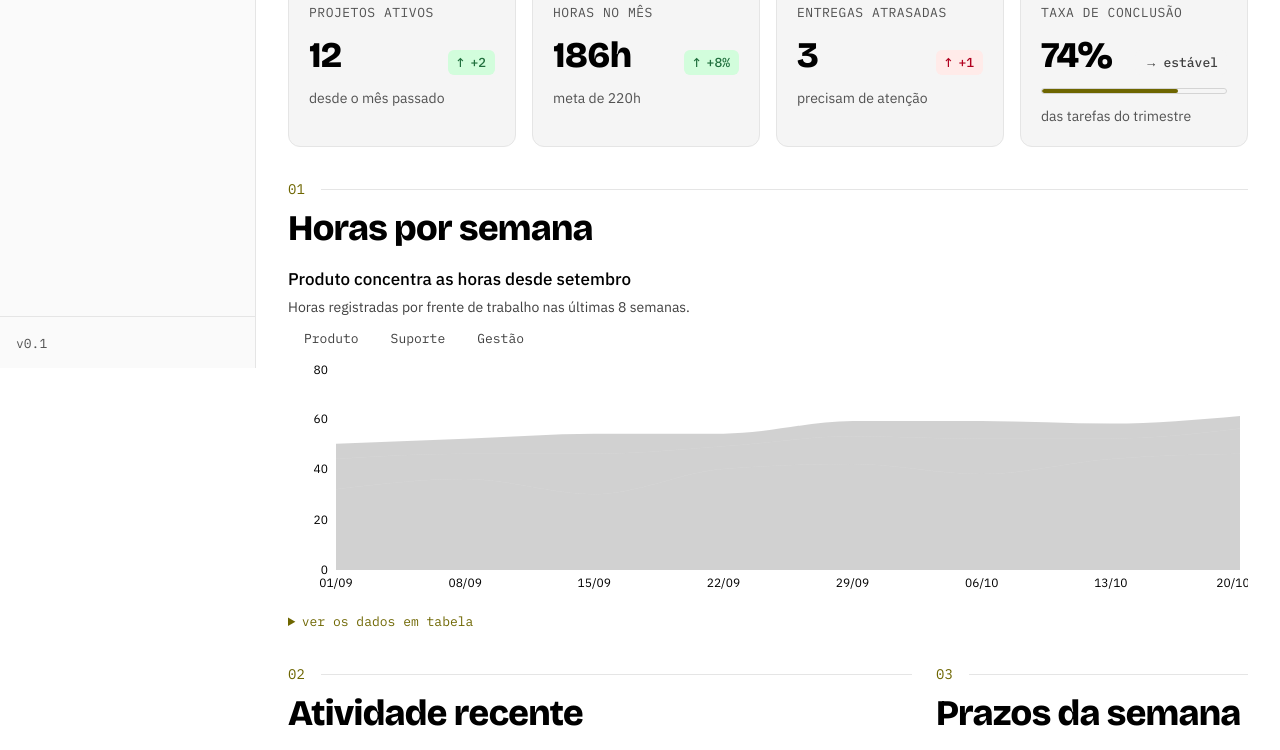
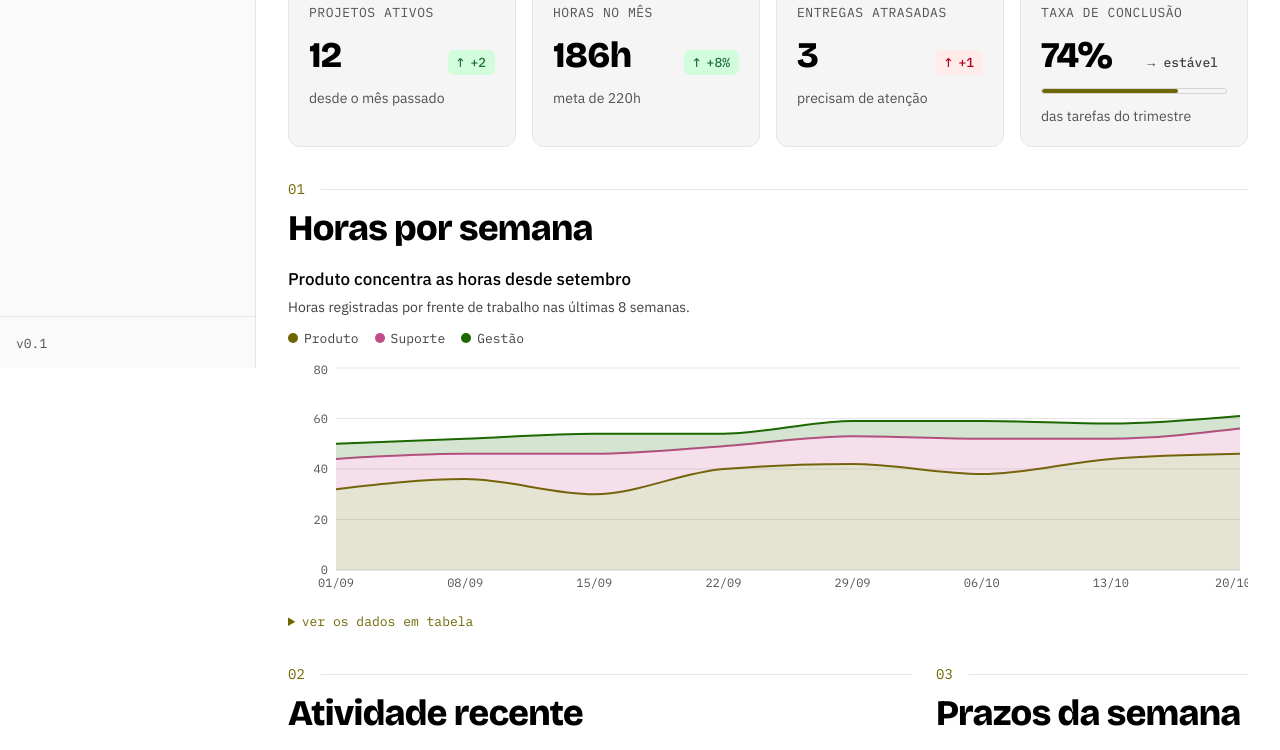
Before and after one commit to wenderu00/mwds, a Next.js app: page /dashboard in a window 1280 px wide. Shown: the part 432-1182 px from the top of the page. Built offline with nearby package versions, Linux system fonts and the light colour scheme.

Commit message:
Chart usa as variáveis --mw-* das paletas, que existem mesmo sem a classe no código
Co-Authored-By: Claude Opus 5.5 <noreply@anthropic.com>
Claude-Session: https://claude.ai/code/session_014h8iASQ5Q6hyWNCBh9sQad

```diff
--- a/registry/marcio/ui/chart.tsx
+++ b/registry/marcio/ui/chart.tsx
@@ -27,11 +27,12 @@ export type ChartProps = {
 
 const number = new Intl.NumberFormat("pt-BR");
 
-// Cores só por variável: os tokens chart-1..8 e seq-1..5 mudam com o tema.
+// Cores só por variável, e nas --mw-* do tokens.css: as --color-* do @theme inline só existem
+// quando o Tailwind acha a classe no código, e aqui o nome é montado em tempo de execução.
 const colorOf = (palette: ChartProps["palette"], index: number) =>
-  palette === "sequencial" ? `var(--color-seq-${5 - (index % 5)})` : `var(--color-chart-${(index % 8) + 1})`;
+  palette === "sequencial" ? `var(--mw-seq-${5 - (index % 5)})` : `var(--mw-chart-${(index % 8) + 1})`;
 
-const axisTick = { fill: "var(--color-ink-muted)", fontSize: 12, fontFamily: "var(--font-mono)" };
+const axisTick = { fill: "var(--mw-ink-muted)", fontSize: 12, fontFamily: "var(--font-plex-mono), ui-monospace, monospace" };
 
 export function Chart({
   kind,
@@ -53,13 +54,13 @@ export function Chart({
 
   const tooltip = (
     <Tooltip
-      cursor={{ fill: "var(--color-surface)", stroke: "var(--color-line-strong)" }}
+      cursor={{ fill: "var(--mw-surface)", stroke: "var(--mw-line-strong)" }}
       content={(props: TooltipContentProps<ValueType, NameType>) => <ChartTooltip {...props} format={format} series={series} />}
       isAnimationActive={false}
     />
   );
-  const grid = <CartesianGrid vertical={false} stroke="var(--color-line)" />;
-  const xAxis = <XAxis dataKey={categoryKey} tick={axisTick} tickLine={false} axisLine={{ stroke: "var(--color-line-strong)" }} />;
+  const grid = <CartesianGrid vertical={false} stroke="var(--mw-line)" />;
+  const xAxis = <XAxis dataKey={categoryKey} tick={axisTick} tickLine={false} axisLine={{ stroke: "var(--mw-line-strong)" }} />;
   const yAxis = <YAxis tick={axisTick} tickLine={false} axisLine={false} width={48} tickFormatter={(value: number) => number.format(value)} />;
   const stackId = stacked ? "total" : undefined;
 
@@ -103,8 +104,8 @@ export function Chart({
                   name={item.label}
                   stroke={color(index)}
                   strokeWidth={2}
-                  dot={{ r: 3, fill: color(index), stroke: "var(--color-ground)", strokeWidth: 1 }}
-                  activeDot={{ r: 5, stroke: "var(--color-ground)" }}
+                  dot={{ r: 3, fill: color(index), stroke: "var(--mw-ground)", strokeWidth: 1 }}
+                  activeDot={{ r: 5, stroke: "var(--mw-ground)" }}
                   isAnimationActive={false}
                 />
               ))}
```
Also changed, not shown: 2 other files (tests, documents, lock files or other folders).
